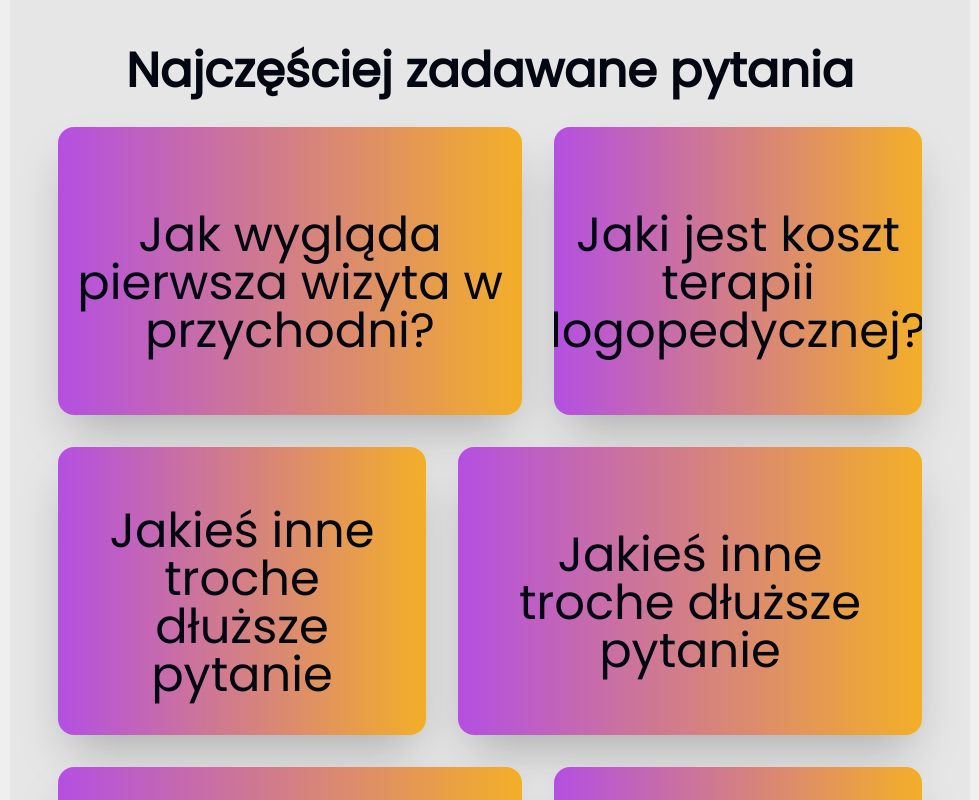
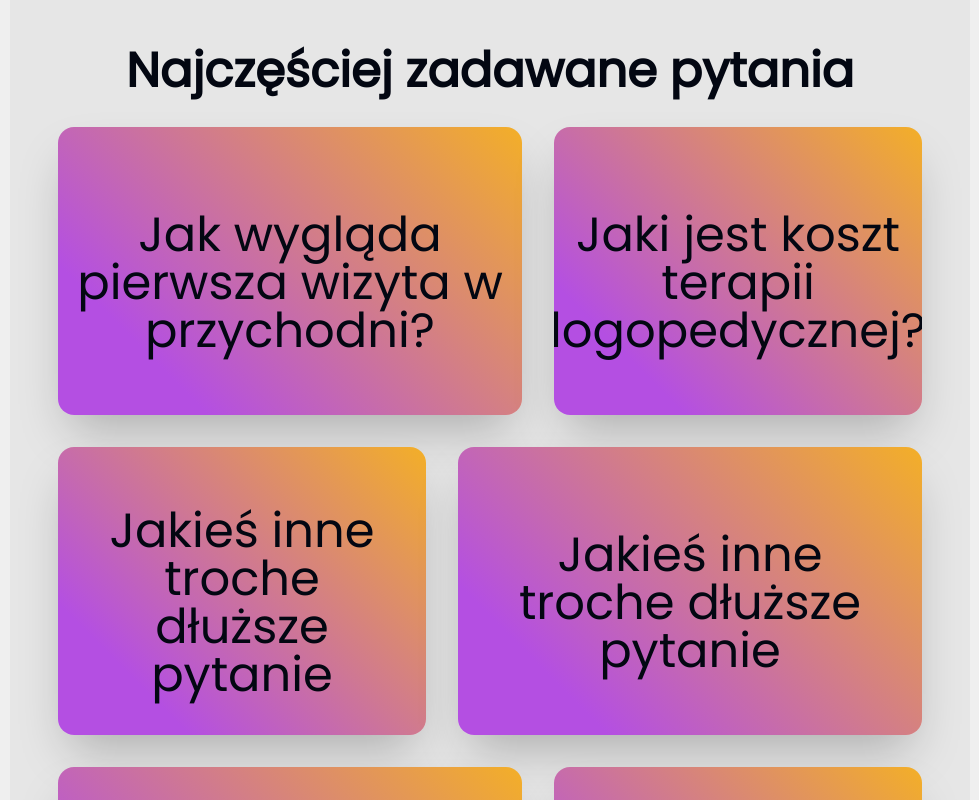
Before and after one commit to ssjablonski/mit_website, a Next.js app: page / in a window 1280 px wide. Shown: the part 4000-4800 px from the top of the page, without its empty margins (150-1129 px from the left). Built offline with nearby package versions, Linux system fonts and the light colour scheme.

Commit message:
Minor visual changes in QuestionTile component + change of structure in StickyScroll component

```diff
--- a/app/components/Oferta.tsx
+++ b/app/components/Oferta.tsx
@@ -1,5 +1,5 @@
 import React, { forwardRef } from 'react'
-import { StickyScroll } from './StickyScroll'
+import { StickyScroll } from './StickyScrollComponent/StickyScroll'
 import { motion } from 'framer-motion'
 
 const Oferta = forwardRef<HTMLElement>((props, ref) => {
--- a/app/components/QuestionsComponent/QuestionTile.tsx
+++ b/app/components/QuestionsComponent/QuestionTile.tsx
@@ -24,8 +24,8 @@ const QuestionTile = ({ children }: QuestionTileProps) => {
           <div className={`card-content-container ${isOpen && "open p-10 top-0 left-0 right-0 z-[1]"}`}>
            <motion.div
             ref={cardRef}
-            className={isOpen ?  "card-content pt-4 mx-auto w-full h-full rounded-2xl overflow-hidden bg-gradient-to-r from-main-400 to-secondary-400"
-              : "card-content flex flex-col justify-center items-center mx-auto w-full h-full rounded-2xl overflow-hidden bg-gradient-to-r from-main-400 to-secondary-400 hover:from-main-500 hover:to-secondary-500 shadow-2xl"
+            className={isOpen ?  "card-content pt-4 mx-auto w-full h-full rounded-2xl overflow-hidden bg-gradient-45deg from-main-400 from-20% to-secondary-400"
+              : "card-content flex flex-col justify-center items-center mx-auto w-full h-full rounded-2xl overflow-hidden shadow-2xl bg-gradient-45deg from-main-400 from-20% to-secondary-400 hover:from-main-500 hover:to-secondary-500"
             }
             layout={true}
           >
--- a/app/page.tsx
+++ b/app/page.tsx
@@ -3,7 +3,7 @@ import Navbar from "./components/Navbar"
 import Oferta from "./components/Oferta"
 import Questions from "./components/QuestionsComponent/Questions"
 import ScrollBack from "./components/ScrollBack"
-import { StickyScroll } from "./components/StickyScroll"
+import { StickyScroll } from "./components/StickyScrollComponent/StickyScroll"
 
 const Home = () => {
   return (
--- a/tailwind.config.ts
+++ b/tailwind.config.ts
@@ -90,6 +90,10 @@ const config = {
           foreground: "hsl(var(--card-foreground))",
         },
       },
+      backgroundImage: theme => ({
+         'gradient-45deg': 'linear-gradient(45deg, var(--tw-gradient-stops))',
+         'gradient-60deg': 'linear-gradient(60deg, var(--tw-gradient-stops))',
+      }),
       borderRadius: {
         lg: "var(--radius)",
         md: "calc(var(--radius) - 2px)",
```
Also changed, not shown: app/components/StickyScrollComponent/StickyScroll.tsx (renamed from app/components/StickyScroll.tsx), app/components/StickyScrollComponent/StickyScrollCard.tsx (renamed from app/components/StickyScrollCard.tsx), app/components/StickyScrollComponent/StickyScrollTitle.tsx (renamed from app/components/StickyScrollTitle.tsx).
